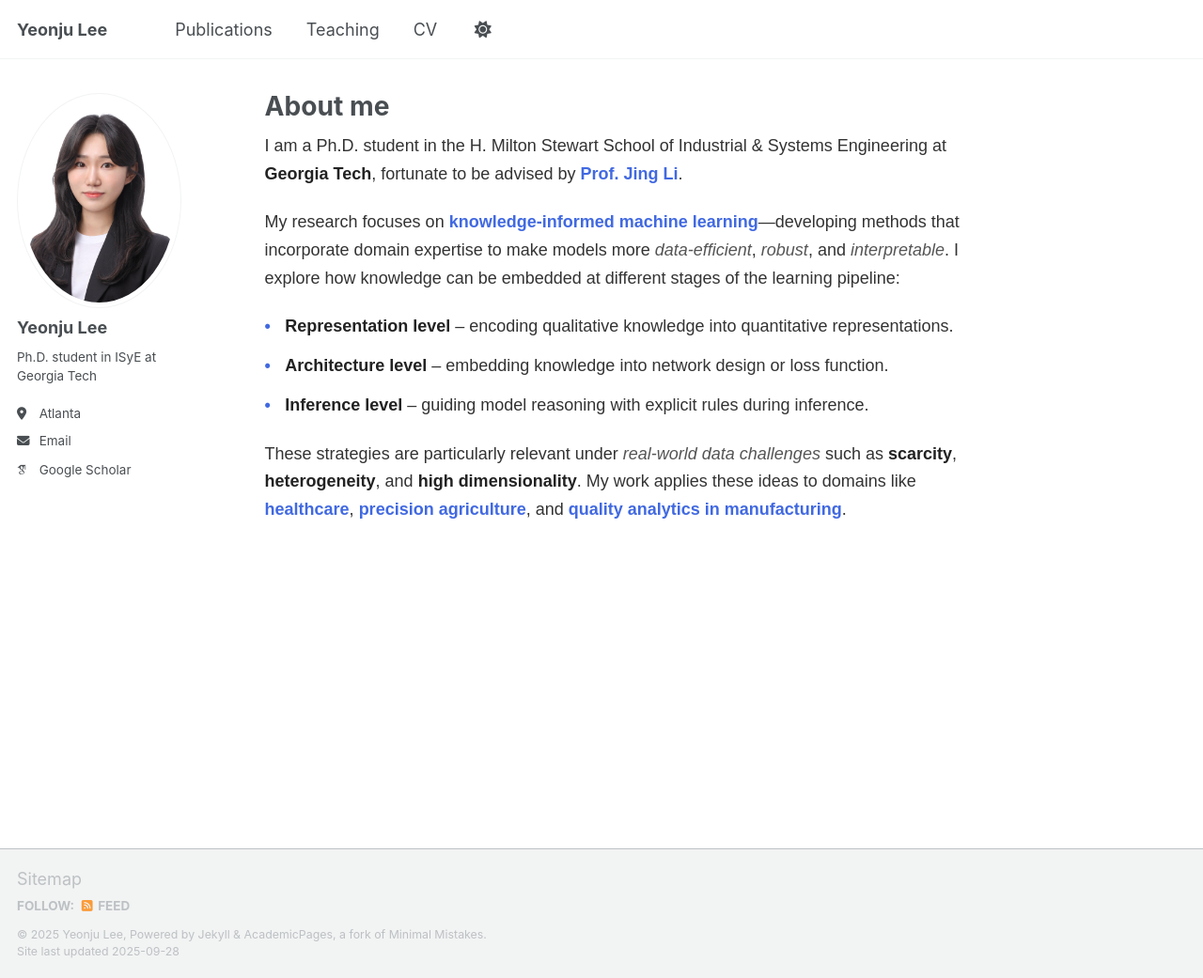
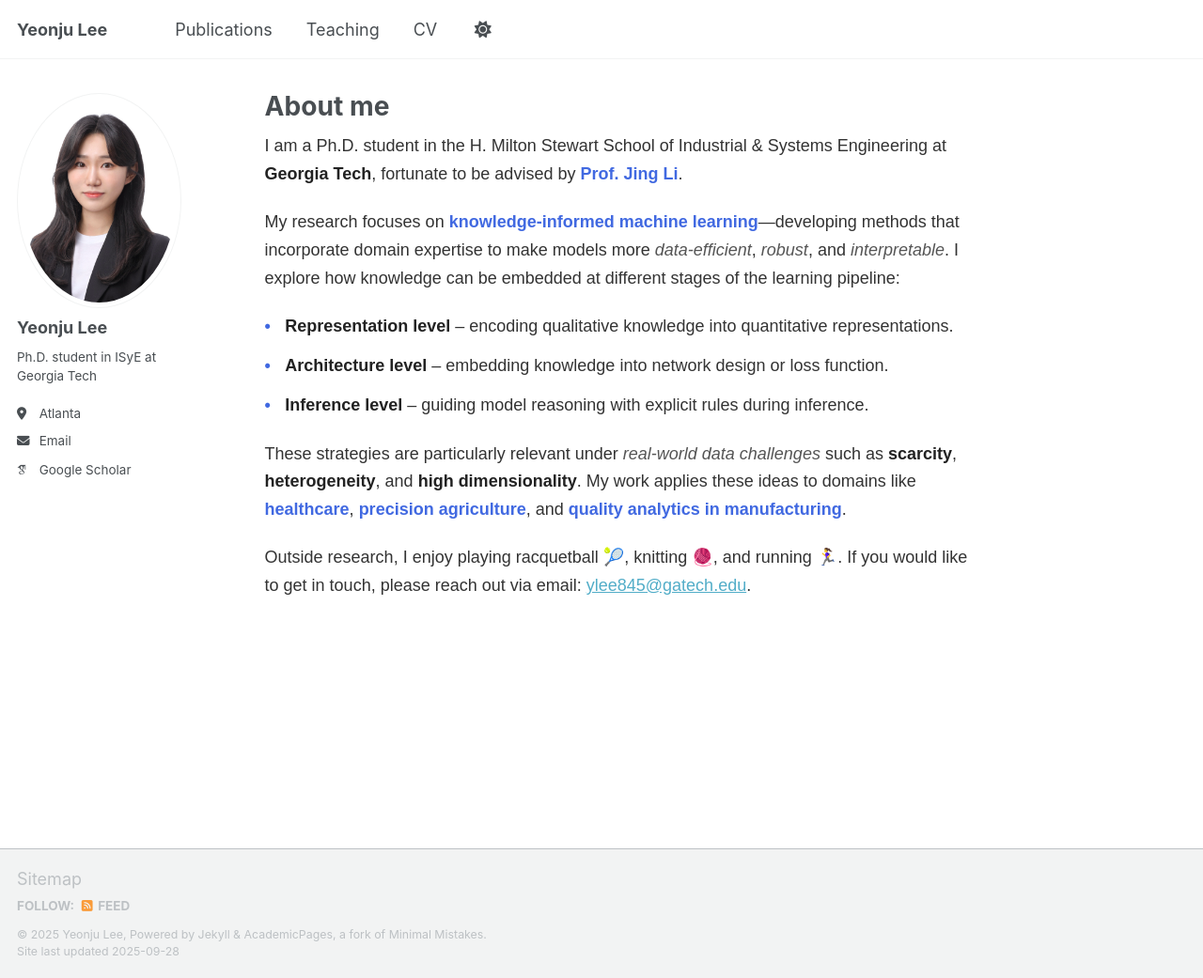
Before and after one commit to ylee845/ylee845.github.io, a Jekyll site: the page built from _pages/about.md, in a window 1280 px wide and 1041 px high. Shown: the whole window at 94% size. Built offline with Jekyll 4.4.1, drawn with Linux system fonts in a browser that asks for light colours; some web fonts are replaced; a script that is not in the unit is left out.

Commit message:
Update about.md

```diff
--- a/_pages/about.md
+++ b/_pages/about.md
@@ -82,4 +82,10 @@ redirect_from:
     <strong style="color:#4169E1;">precision agriculture</strong>, and
     <strong style="color:#4169E1;">quality analytics in manufacturing</strong>.
   </p>
+
+  <p>
+  Outside research, I enjoy playing racquetball 🎾, knitting 🧶, and running 🏃‍♀️.
+
+  If you would like to get in touch, please reach out via email: <a href="mailto:ylee845@gatech.edu">ylee845@gatech.edu</a>.
+  </p>
 </div>
```
